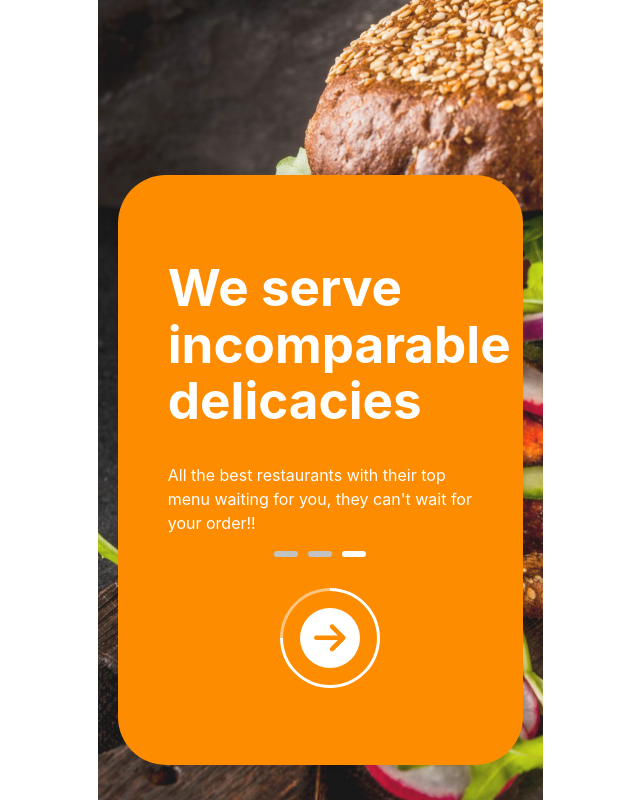
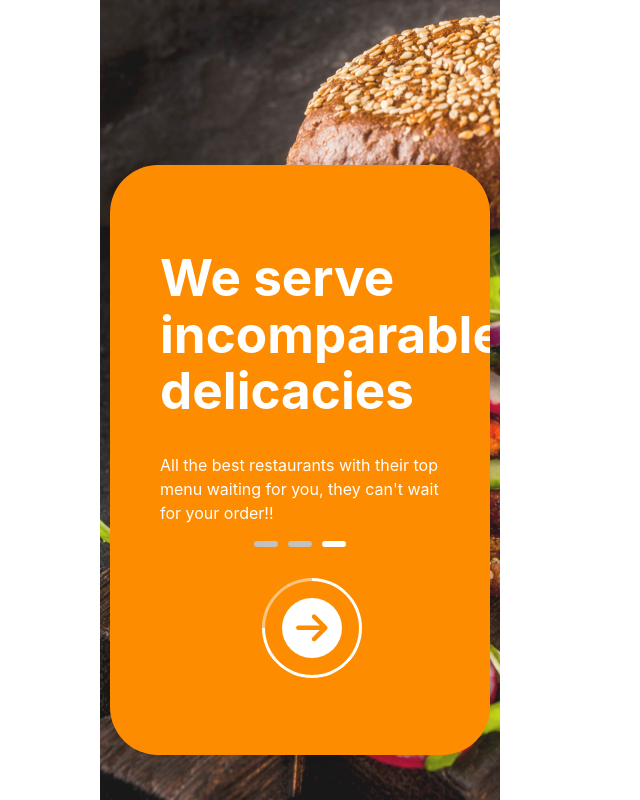
Before and after one commit to REDDIRANI1/Frontend-Developer-Project, a React (Vite) app: page /Onboarding3 in a window 1280 px wide. Shown: the whole page, without its empty margins (340-980 px from the left). Built offline with nearby package versions, Linux system fonts and the light colour scheme.

Commit message:
modified UI

```diff
--- a/src/components/Onboarding3.tsx
+++ b/src/components/Onboarding3.tsx
@@ -20,8 +20,8 @@ const Onboarding3 = () => {
     <div
       className="background-container1"
       style={{
-        width: '110%',
-        height: '100vh',
+        width: '400px',
+        height: '812px',
         backgroundImage: 'url("/image 9.png")',
         backgroundSize: 'cover',
         backgroundPosition: 'center',
@@ -36,8 +36,8 @@ const Onboarding3 = () => {
         draggable="true"
         onDrag={handleDrag}
         style={{
-          top: '70px',
-          width: '305px',
+          top: '60px',
+          width: '280px',
           height: '490px',
           padding: '50px',
           backgroundColor: '#FE8C00',
```
